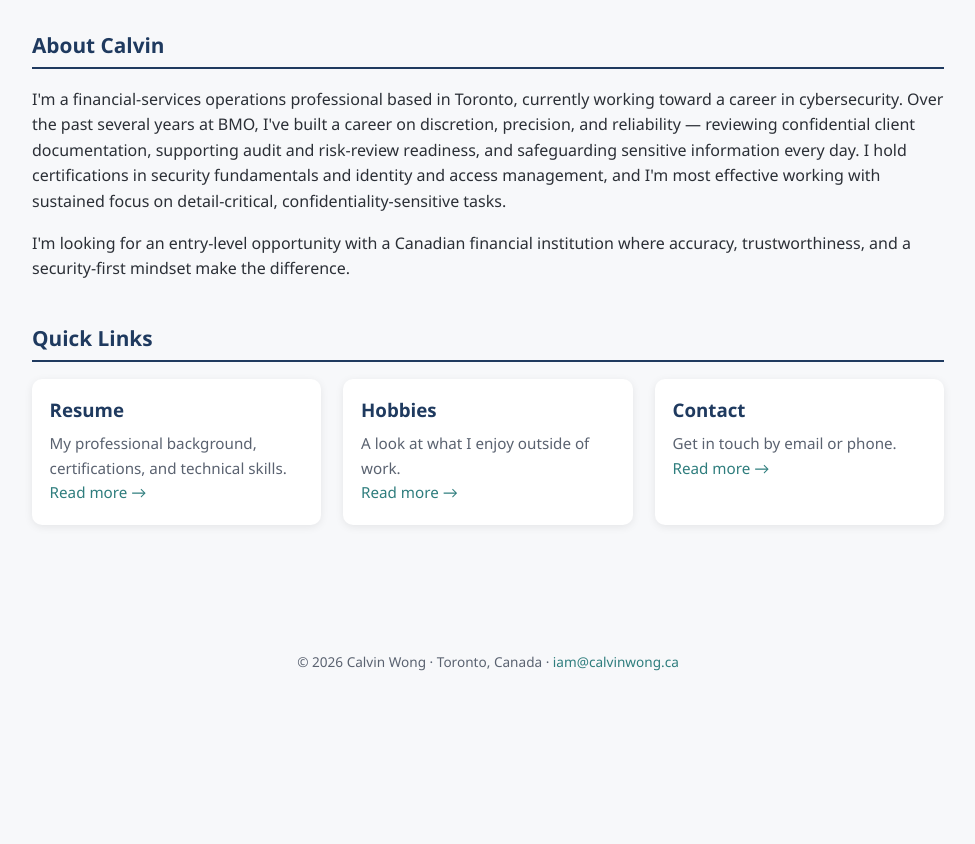
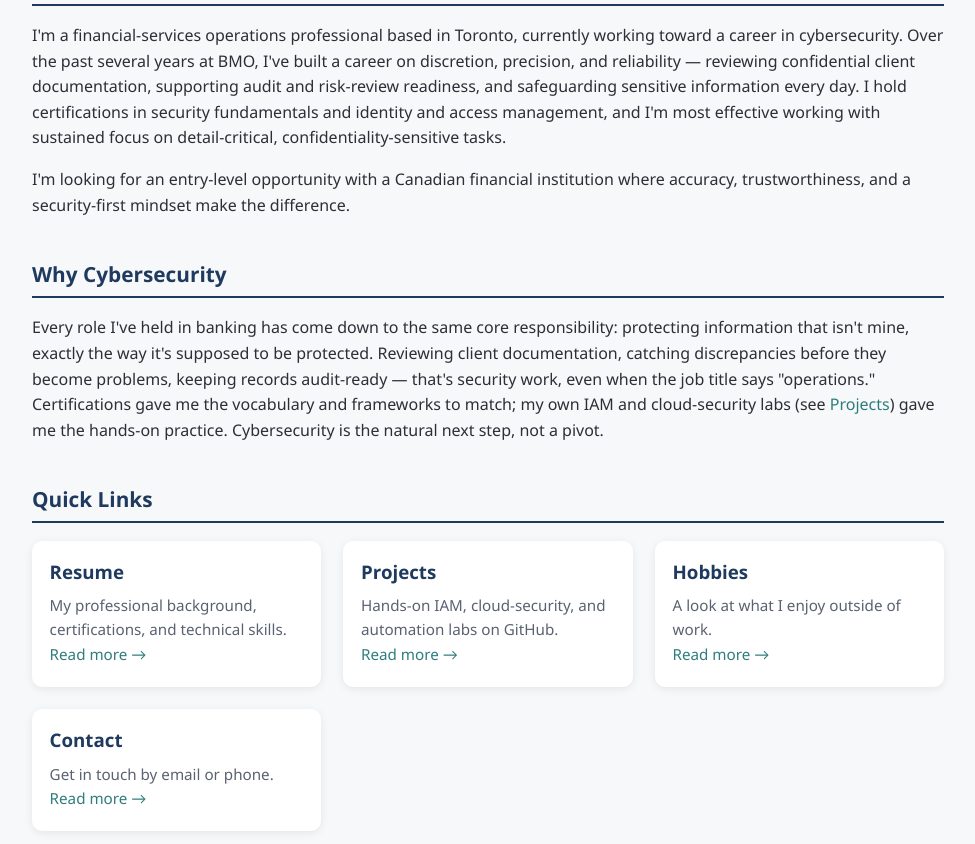
Before and after one commit to calwong88/calvinwong-ca, a Jekyll site: the page built from index.html, in a window 1280 px wide and 900 px high, scrolled down 577 px. Shown: the top 844 px of the window, without its empty margins (152-1127 px from the left). Built offline with Jekyll 4.4.1, drawn with Linux system fonts in a browser that asks for light colours; before the commit the page ends 1287 px from its top, so only the background shows below that.

Commit message:
Update index.html

```diff
--- a/index.html
+++ b/index.html
@@ -6,7 +6,7 @@
 ---
 
 <section class="hero">
-  <img class="avatar" src="{{ '/assets/images/office-selfie-square.jpg' | relative_url }}" alt="Calvin Wong">
+  {% include picture.html src="office-selfie-square" alt="Calvin Wong" class="avatar" %}
   <h1>Calvin Wong</h1>
   <p class="tagline">Entry-Level Cybersecurity Analyst &middot; Identity &amp; Access Management &middot; Financial Services Operations</p>
   <div class="cta-row">
@@ -32,6 +32,18 @@
 </section>
 
 <section>
+  <h2>Why Cybersecurity</h2>
+  <p>
+    Every role I've held in banking has come down to the same core responsibility: protecting information that isn't
+    mine, exactly the way it's supposed to be protected. Reviewing client documentation, catching discrepancies
+    before they become problems, keeping records audit-ready &mdash; that's security work, even when the job title
+    says "operations." Certifications gave me the vocabulary and frameworks to match; my own IAM and cloud-security
+    labs (see <a href="{{ '/projects/' | relative_url }}">Projects</a>) gave me the hands-on practice. Cybersecurity
+    is the natural next step, not a pivot.
+  </p>
+</section>
+
+<section>
   <h2>Quick Links</h2>
   <div class="card-grid">
     <div class="card">
@@ -39,6 +51,13 @@
         <h3>Resume</h3>
         <p>My professional background, certifications, and technical skills.</p>
         <p><a href="{{ '/resume/' | relative_url }}">Read more &rarr;</a></p>
+      </div>
+    </div>
+    <div class="card">
+      <div class="card-body">
+        <h3>Projects</h3>
+        <p>Hands-on IAM, cloud-security, and automation labs on GitHub.</p>
+        <p><a href="{{ '/projects/' | relative_url }}">Read more &rarr;</a></p>
       </div>
     </div>
     <div class="card">
```
